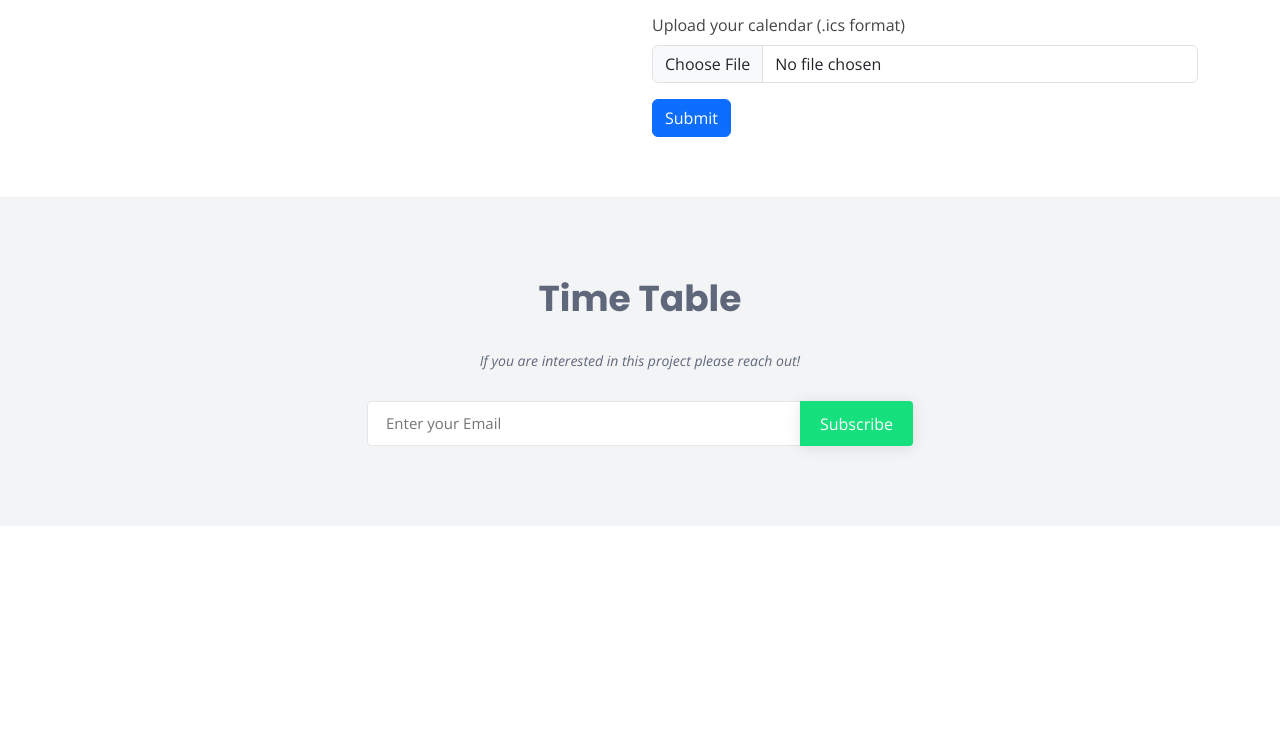
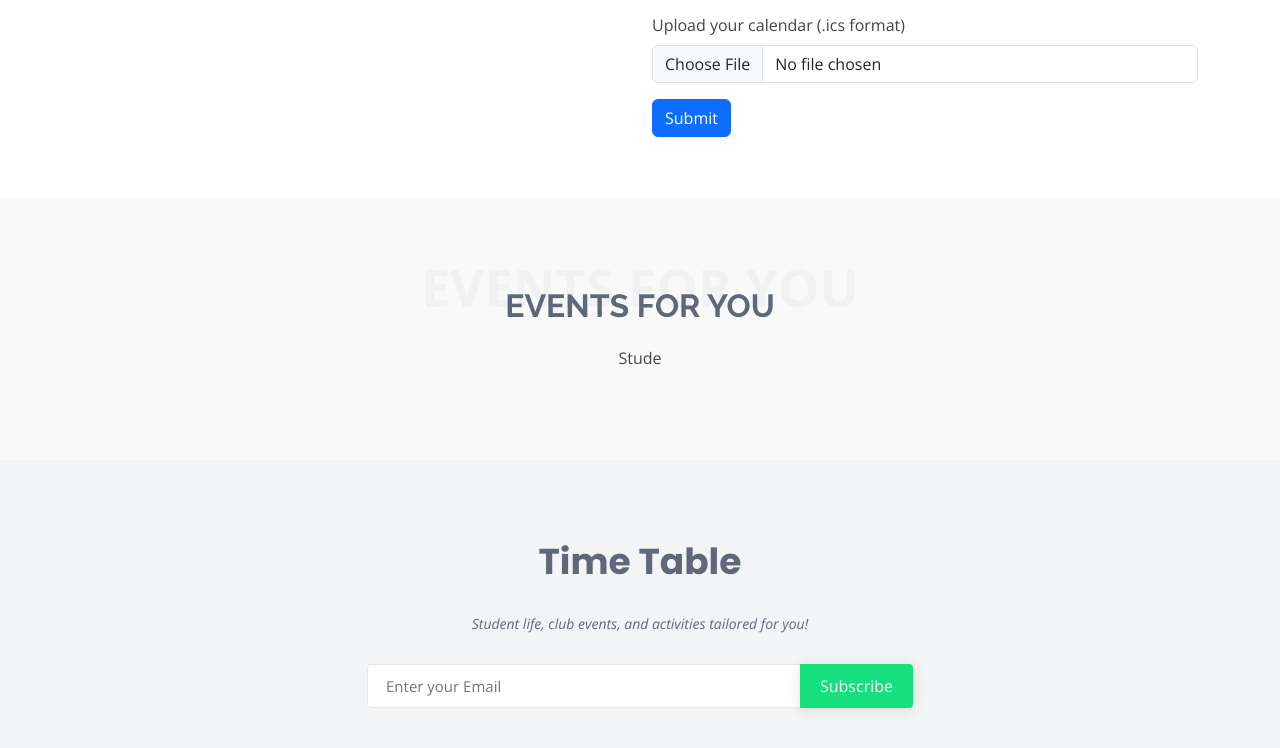
Before and after one commit to EfeTascioglu/Hack-The-Student-Life-2024, a plain HTML site: page Frontend/index.html in a window 1280 px wide. Shown: the part 1008-1756 px from the top of the page. Before the commit the page ends 1534 px from the top, so only its background shows below. Drawn offline with nearby package versions, Linux system fonts and the light colour scheme.

Commit message:
Front end update
Update

```diff
--- a/Frontend/index.html
+++ b/Frontend/index.html
@@ -63,7 +63,7 @@
       <div class="row">
         <div class="col-lg-6 pt-5 pt-lg-0 order-2 order-lg-1 d-flex flex-column justify-content-center">
           <h1> Experience the full vibrancy of University Life </h1>
-          <h2>Connecting you to tailored student life, club events, and activities for you</h2>
+          <h2> Connecting you to tailored student life, club events, and activities for you</h2>
         </div>
         <div class="col-lg-6 order-1 order-lg-2 hero-img">
           <img src="assets/img/hero-img.png" class="img-fluid animated" alt="">
@@ -77,16 +77,13 @@
 <!-- ======= About Section ======= -->
 <section id="about" class="about">
     <div class="container">
-
       <div class="row">
         <div class="col-lg-6">
           <img src="assets/img/about.png" class="img-fluid" alt="">
         </div>
         <div class="col-lg-6 pt-4 pt-lg-0 content">
           <h3>Build a custom tailored time table connecting you to club events of interest to you!</h3>
-            <p class="fst-italic">
-              Input your interests and timetable and we will connect you to events of interest to you!
-            </p>
+          <p class="fst-italic">Input your interests and timetable and we will connect you to events of interest to you!</p>
           <form action="/upload-ics" method="post" enctype="multipart/form-data">
             <div class="mb-3">
               <label for="interests" class="form-label">Your Interests</label>
@@ -100,9 +97,23 @@
           </form>
         </div>
       </div>
+    </div>
+  </section>
+  <!-- End About Section -->
+
+
+    <!-- ======= Available Events ======= -->
+    <section id="testimonials" class="testimonials section-bg">
+        <div class="container">
+
+          <div class="section-title">
+            <span>Events for you</span>
+            <h2>Events for you</h2>
+            <p> Stude</p>
+          </div>
 
         </div>
-    </section><!-- End About Section -->
+      </section><!-- End Testimonials Section -->
 
   </main><!-- End #main -->
 
@@ -116,7 +127,7 @@
         <div class="row  justify-content-center">
           <div class="col-lg-6">
             <h3>Time Table</h3>
-            <p>If you are interested in this project please reach out!</p>
+            <p>Student life, club events, and activities tailored for you!</p>
           </div>
         </div>
 
```
Lines whose indentation alone changed are shown as unchanged.
